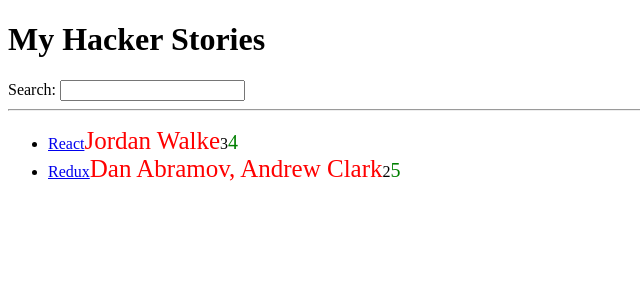
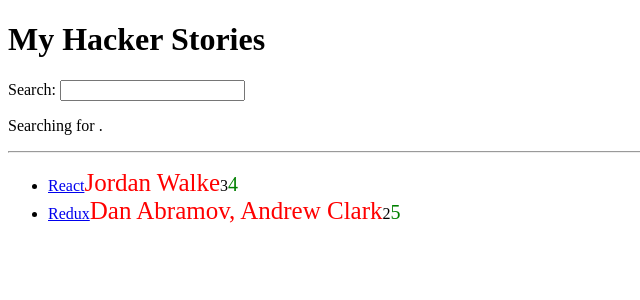
Before and after one commit to Asieertxo/React, a React (Create React App) app: page / in a window 1280 px wide. Shown: the top 300 px of the page, without its empty margins (0-640 px from the left). Built offline with nearby package versions, Linux system fonts and the light colour scheme.

Commit message:
busqueda con search

```diff
--- a/src/components/App.js
+++ b/src/components/App.js
@@ -1,21 +1,28 @@
+import {useState} from "react";
 import List from "./List";
 import Search from "./Search";
 
 
 function App() {
-  const title = "React";
+
+  const [searchTerm, setSearchTerm] = useState("");
+
+
   return (
     <div className="App">
       <h1>My Hacker Stories</h1>
 
-      <Search />
+      <Search searchTerm={searchTerm} setSearchTerm={setSearchTerm}/>
 
       <hr />
 
-      <List />
+      <List searchTerm={searchTerm}/>
 
     </div>
   );
 }
 
 export default App;
+
+
+/*13-01-2022*/
--- a/src/components/List.js
+++ b/src/components/List.js
@@ -19,10 +19,10 @@ const list = [
   }
 ];
 
-function List() {
+function List({searchTerm}) {
   return (
     <ul>
-      {list.map(function (item) {
+      {list.filter(item => item.title.toLowerCase().includes(searchTerm)).map(function (item) {
         return (/*Le pasamos el objeto item al componente*/
           <li key={item.ObjectID}>
             <Item item={item}/>
--- a/src/components/Search.js
+++ b/src/components/Search.js
@@ -1,10 +1,17 @@
-function Search(){
+export default function Search({searchTerm, setSearchTerm}){
+
+  function handleChange(event){
+    setSearchTerm(event.target.value);
+  }
+
   return(
     <>
       <label htmlFor="search">Search: </label>
-      <input id="search" type="text"></input>
+      <input id="search" type="text" onChange={handleChange}/>
+
+      <p>
+        Searching for <strong>{searchTerm}</strong>.
+      </p>
     </>
   )
 }
-
-export default Search;
```
Also changed, not shown: src/components/Item.js (+3 -4 lines).
